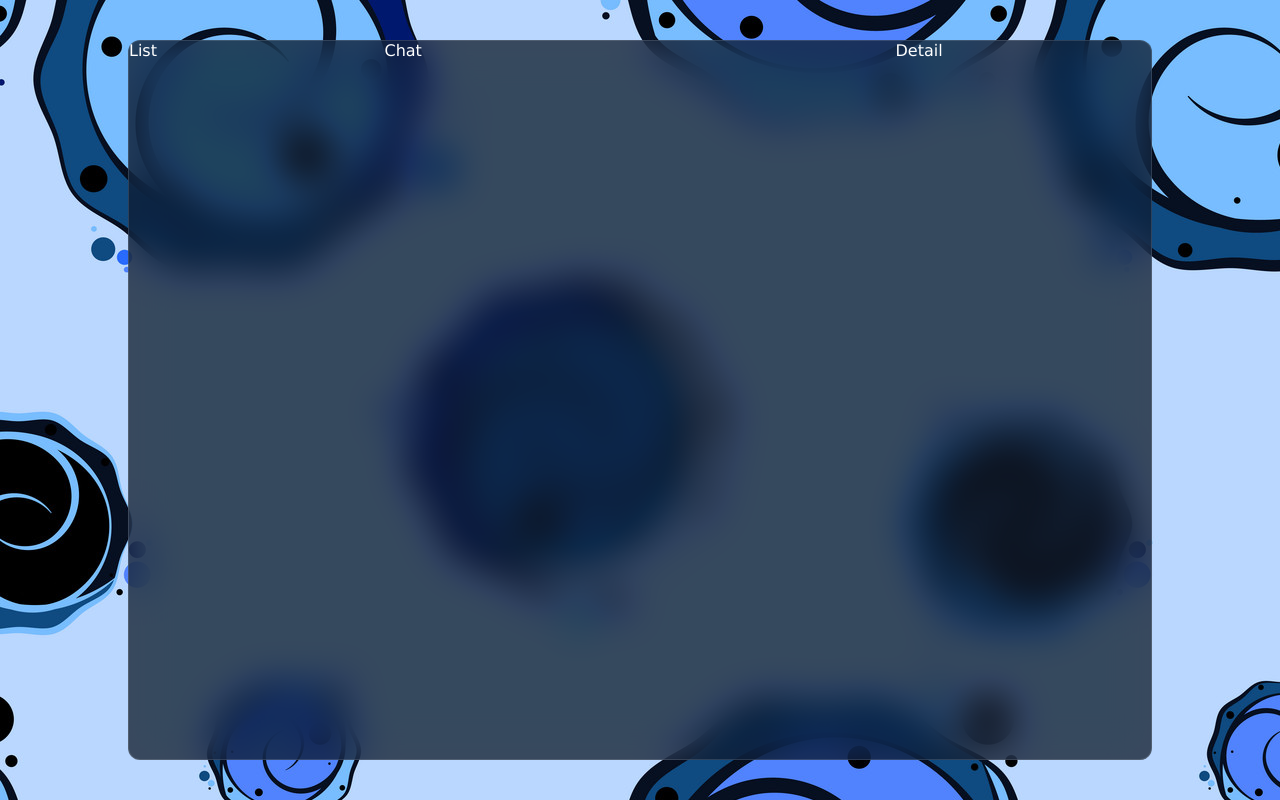
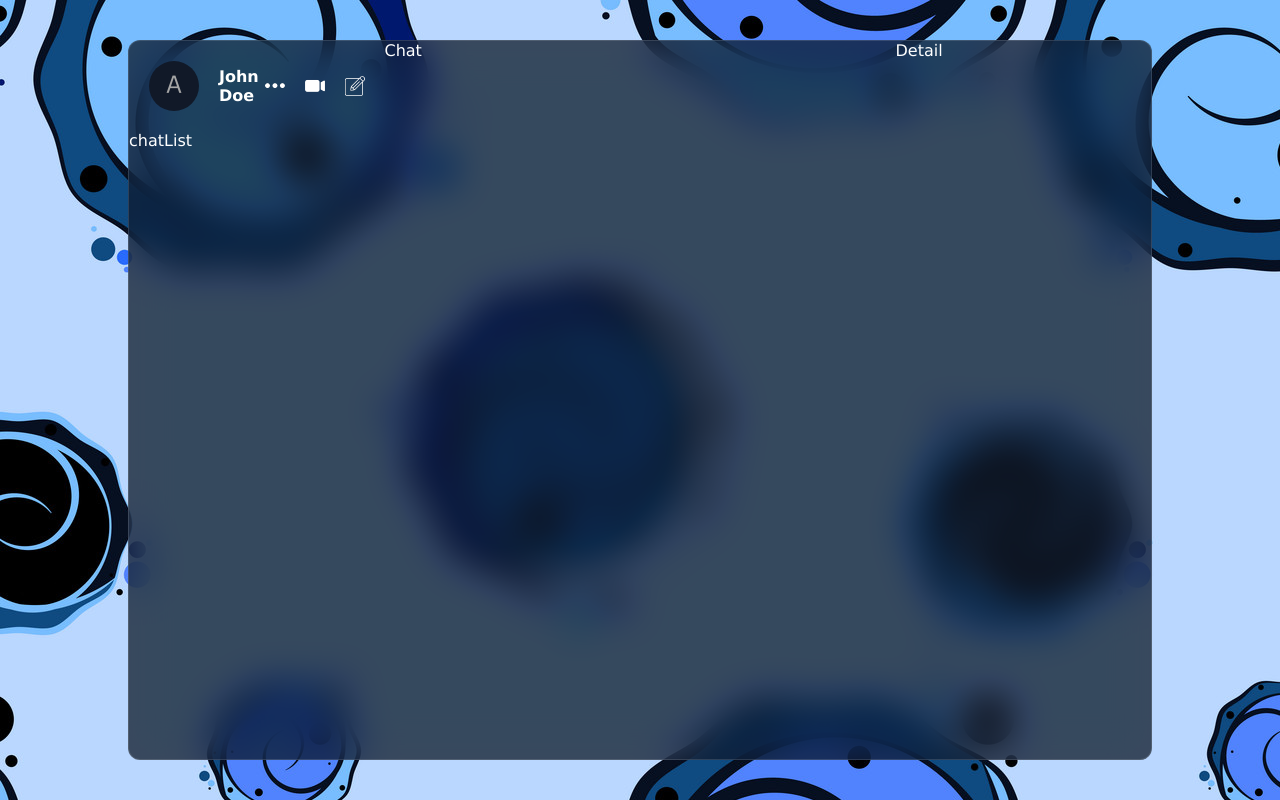
Before and after one commit to Bikrom2001/Chat-apps, a React (Vite) app: page / in a window 1280 px wide. Built offline with nearby package versions, Linux system fonts and the light colour scheme.

Commit message:
Chat List Design

```diff
--- a/src/components/list/List.jsx
+++ b/src/components/list/List.jsx
@@ -1,7 +1,12 @@
+import ChatList from "./chatList/ChatList";
 import "./list.css";
+import Userinfo from "./userInfo/Userinfo";
 
 const List = () => {
-  return <div className="list">List</div>;
+  return <div className="list">
+    <Userinfo />
+    <ChatList />
+  </div>;
 };
 
 export default List;
--- /dev/null
+++ b/src/components/list/chatList/ChatList.jsx
@@ -0,0 +1,7 @@
+import "./chatList.css";
+
+const ChatList = () => {
+  return <div className="chatList">chatList</div>;
+};
+
+export default ChatList;
--- /dev/null
+++ b/src/components/list/chatList/chatList.css
@@ -0,0 +1,3 @@
+.chatList {
+
+}
--- /dev/null
+++ b/src/components/list/userInfo/Userinfo.jsx
@@ -0,0 +1,19 @@
+import "./userInfo.css";
+
+const Userinfo = () => {
+  return (
+    <div className="userInfo">
+      <div className="user">
+        <img src="./avatar.png" alt="avatar" />
+        <h4>John Doe </h4>
+      </div>
+      <div className="icons">
+        <img src="./more.png" alt="more" />
+        <img src="./video.png" alt="video" />
+        <img src="./edit.png" alt="edit" />
+      </div>
+    </div>
+  );
+};
+
+export default Userinfo;
--- /dev/null
+++ b/src/components/list/userInfo/userInfo.css
@@ -0,0 +1,30 @@
+.userInfo {
+  padding: 20px;
+  display: flex;
+  align-items: center;
+  justify-content: space-between;
+
+  .user {
+    display: flex;
+    align-items: center;
+    gap: 20px;
+
+    img {
+      width: 50px;
+      height: 50px;
+      border-radius: 50%;
+      object-fit: cover;
+    }
+  }
+
+  .icons {
+    display: flex;
+    gap: 20px;
+
+    img {
+      width: 20px;
+      height: 20px;
+      cursor: pointer;
+    }
+  }
+}
```
